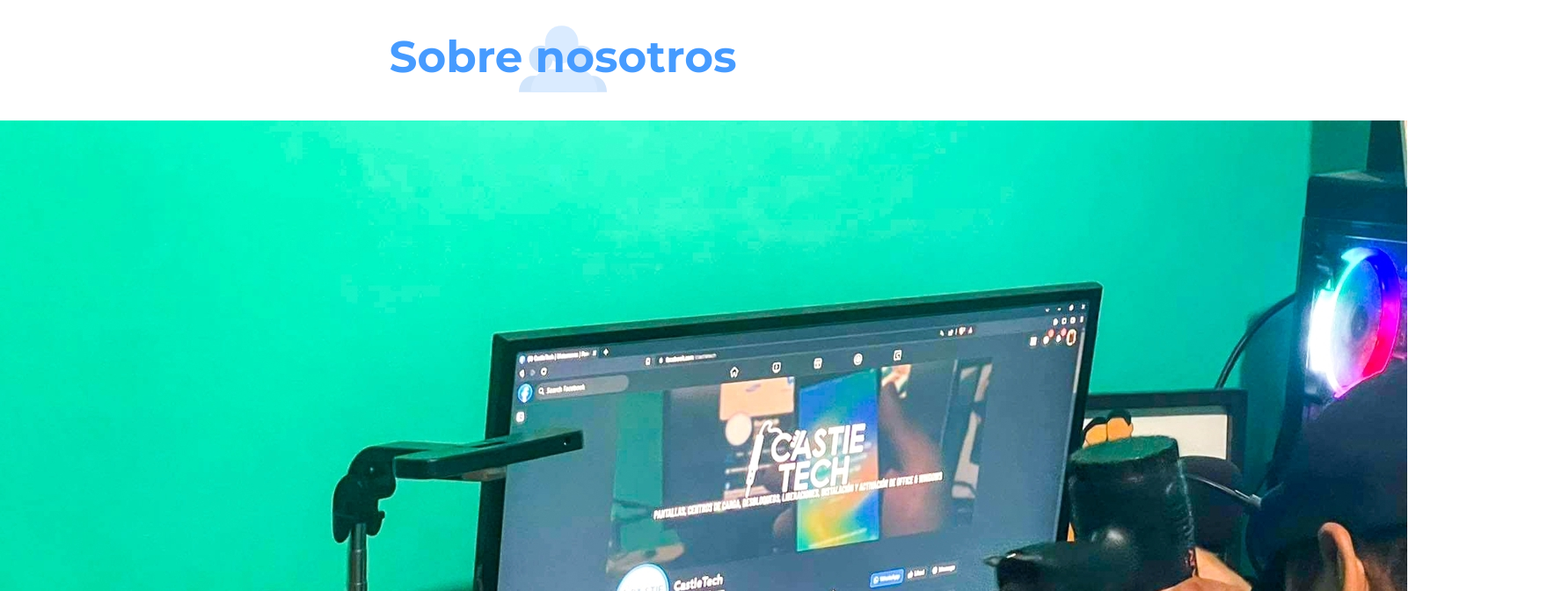
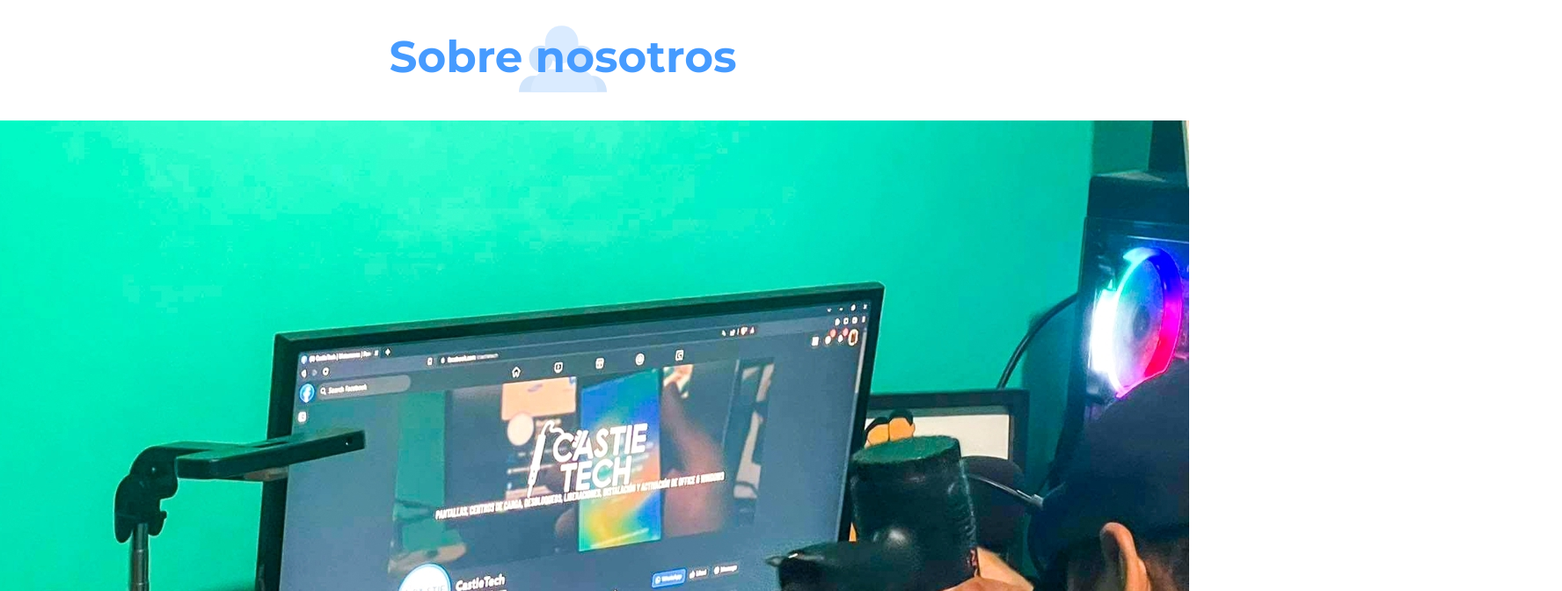
Before and after one commit to CarlosErz/REACT, a React (Vite) app in the folder Cast/: page / in a window 1280 px wide. Shown: the part 1520-2192 px from the top of the page at 88% size, 1776 px wide, since content can reach past the window. Built offline with nearby package versions, Linux system fonts and the light colour scheme.

Commit message:
Update Style.css

```diff
--- a/Cast/src/Style.css
+++ b/Cast/src/Style.css
@@ -2,6 +2,8 @@
 
 .CardAboutUs {
   display: flex;
+  justify-content: center;
+  text-align: center;
   align-items: center;
   height: 50%;
   margin: 0;
```
